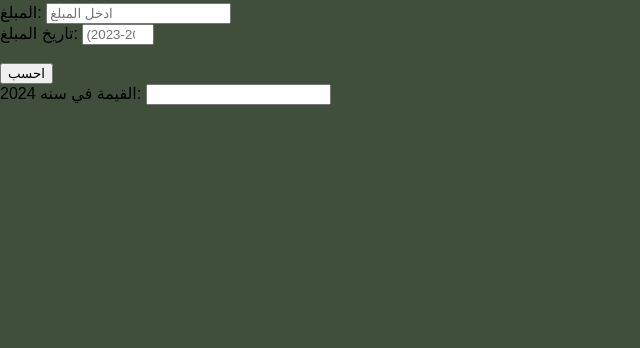
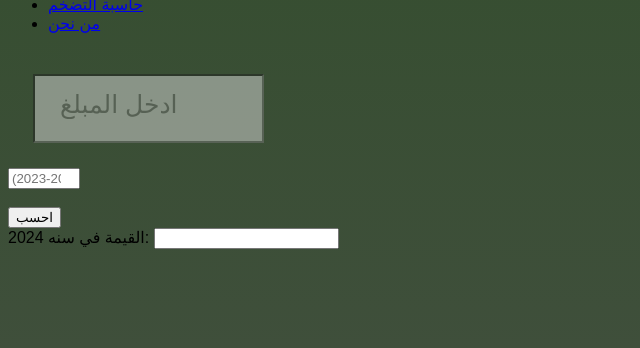
Before and after one commit to osalyousef/SaudiInflationRateCalculator, a Flask app: page / in a window 1280 px wide. Shown: the part 452-800 px from the top of the page, without its empty margins (0-640 px from the left). Run offline with Flask 3, Linux system fonts and the light colour scheme.

Commit message:
StartOfCssDay

```diff
--- a/static/css/main.css
+++ b/static/css/main.css
@@ -1,6 +1,25 @@
+h1 {
+border-top-style: solid ;
+border-bottom-style: solid ;
+padding: 20px;
+text-align: center;
+}
 
+
+input#nowNum {
+padding: 25px;
+margin: 25px;
+background-color: #D9D9D9;
+opacity: 0.5;
+position: 50px;
+  }
+input#nowNum::placeholder {
+
+  font-size: 25px;
+}
 body {
-    background-color: rgba(63, 79, 59, 1);;
-    margin: 0%;
-    font-family: sans-serif;
-    }
+    background: linear-gradient( to bottom , #2d4d26 , #3F4F3B );
+    background-repeat: no-repeat;
+    background-attachment: fixed;
+    font-family: "Alexandria" , sans-serif;
+}
--- a/templates/base.html
+++ b/templates/base.html
@@ -3,6 +3,7 @@
   <head>
     <meta http-equiv="X-UA-Compatible" content="ie=edge">
     <link rel="stylesheet" href="{{ url_for('static', filename='css/main.css') }}">
+    <link href="https://fonts.googleapis.com/css2?family=Readex+Pro:wght@160..700&display=swap" rel="stylesheet">
     <meta charset="UTF-8">
     <meta name="description" content="حاسبة تضخم سعودي تساهم في حساب التضخم للمقارنة او اهداف ترفيهية او حتى فوائد بنكيه">
     <meta name="viewport" content="width=device-width, initial-scale=1.0">
--- a/templates/index.html
+++ b/templates/index.html
@@ -18,12 +18,12 @@
 {% block body %}
 <form action="{{ url_for('calculate') }}" method="POST">
   <div>
-    <label for="nowNum">المبلغ:</label>
+    <label for="nowNum"></label>
     <input type="number" id="nowNum" name="nowNum" placeholder="ادخل المبلغ">
   </div>
   <div>
-    <label for="date">تاريخ المبلغ:</label>
-    <input type="number" id="date" name="date" min="2018" max="2023" placeholder="ادخل السنة (2018-2023)">
+    <label for="date"></label>
+    <input type="number" id="date" name="date" min="2018" max="2018" placeholder="ادخل السنة (2018-2023)">
   </div>
   <br>
   <div>
```
Also changed, not shown: pictures/Saudi Riyal Computer Icons.png (added), 2 other files.
